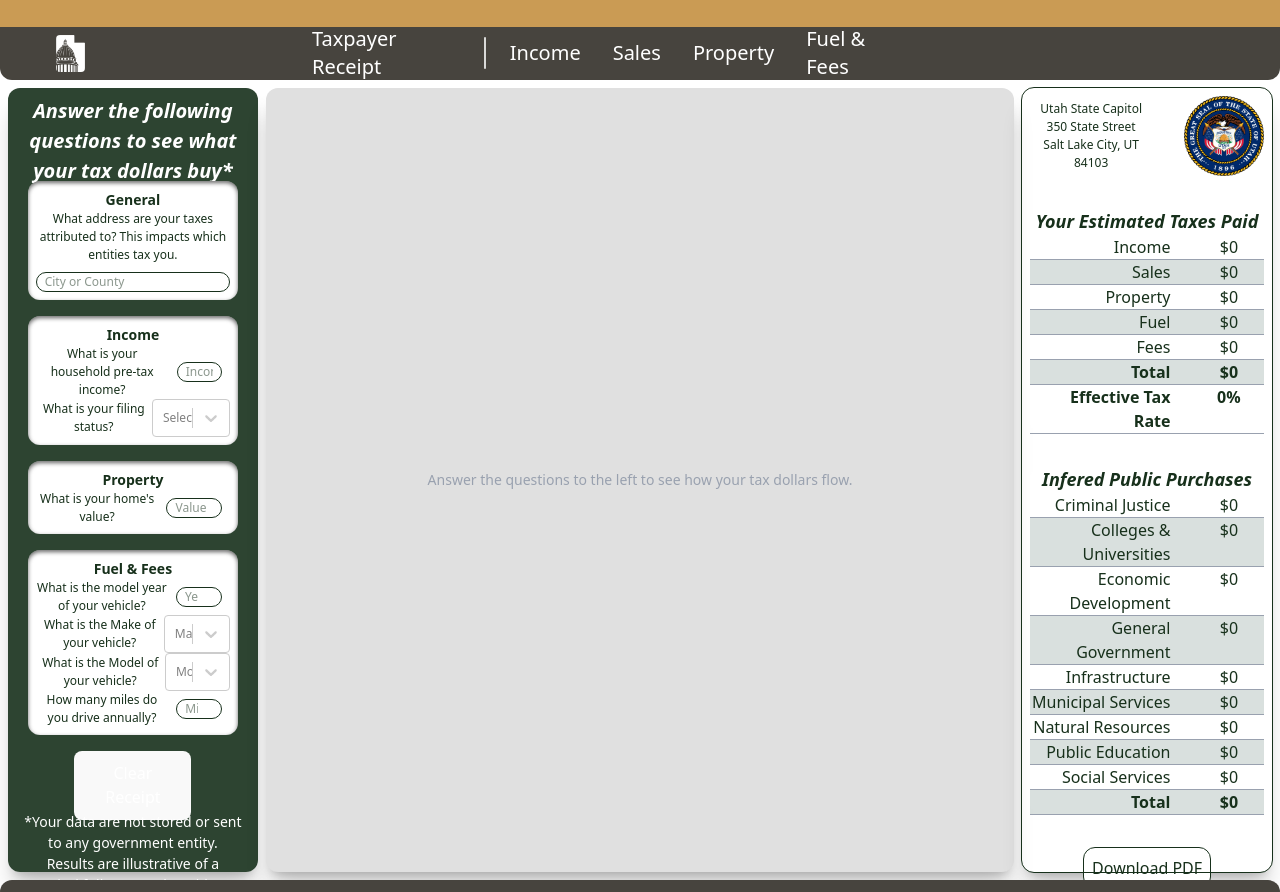
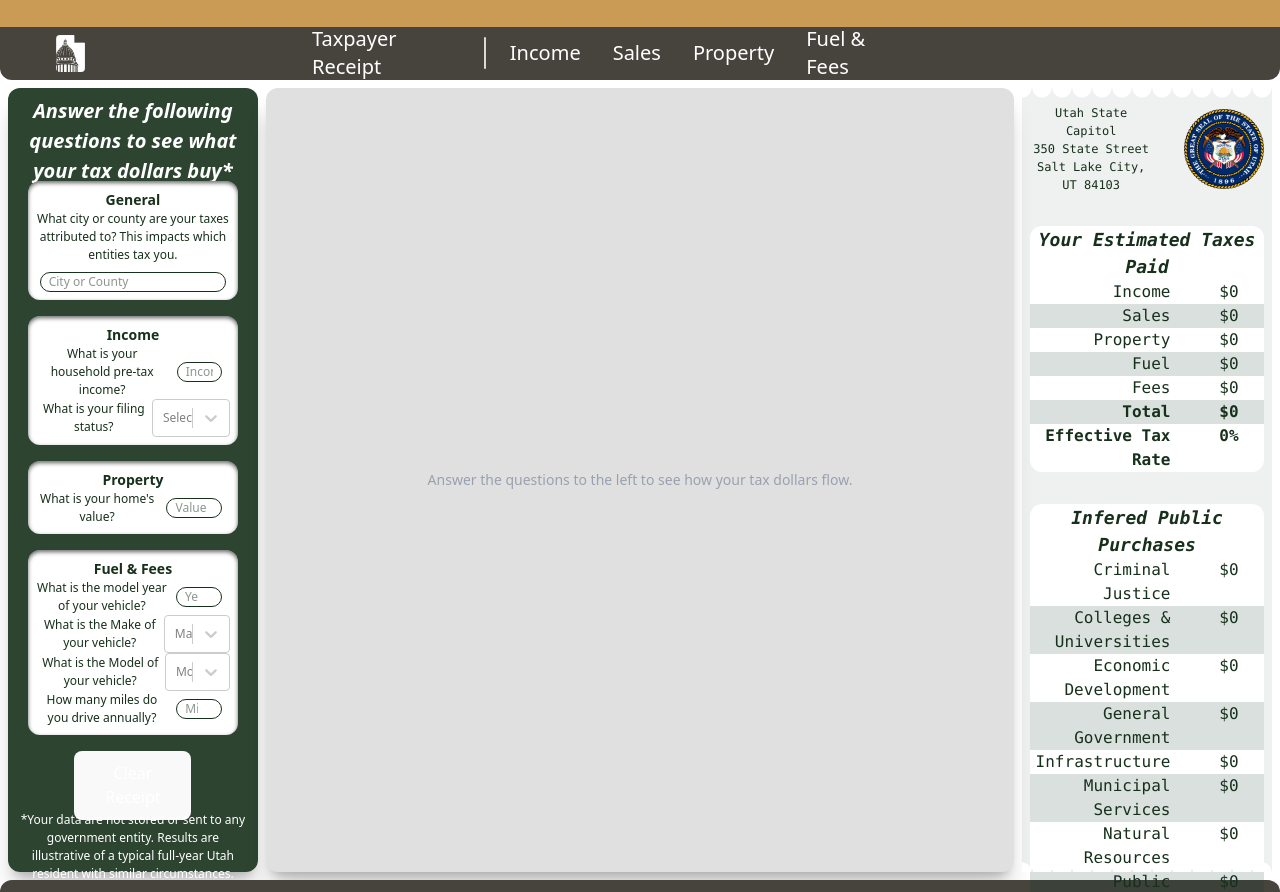
Before and after one commit to LFA-Economics-Team/Taxpayer-Receipt, a React (Vite) app in the folder app/: page / in a window 1280 px wide. Shown: the top 892 px of the page. Built offline with nearby package versions, Linux system fonts and the light colour scheme.

Commit message:
daily work 5-4-2026

```diff
--- a/app/src/AppContext.tsx
+++ b/app/src/AppContext.tsx
@@ -106,6 +106,9 @@ type AppState = {
   upsertFirstCar: (patch: Partial<Omit<Car, "id">>) => void;
 
   clearAll: () => void;
+
+  stateOnly: boolean;
+  setStateOnly: (v: boolean) => void;
 
   incomeTax: number;
   propertyTax: number;
@@ -476,6 +479,8 @@ export function AppProvider({ children }: { children: React.ReactNode }) {
     primaryPropLon,
   ]);
 
+  const [stateOnly, setStateOnly] = useState(false);
+
   const clearAll = () => {
     setIncomeInfo({
       annualIncome: 0,
@@ -752,6 +757,8 @@ export function AppProvider({ children }: { children: React.ReactNode }) {
         removeCar,
         upsertFirstCar,
         clearAll,
+        stateOnly,
+        setStateOnly,
         incomeTax,
         propertyTax,
         salesTax,
--- a/app/src/components/Home/ControlBlock.tsx
+++ b/app/src/components/Home/ControlBlock.tsx
@@ -60,10 +60,10 @@ export function ControlBlock() {
 
       <div className="flex flex-col h-8/10 items-center gap-4">
         {/* General */}
-        <div className="flex flex-col w-9/10 bg-white text-[12px] text-[#17301b] rounded-xl pt-2 inset-shadow-sm/60">
+        <div className="flex flex-col w-9/10 bg-white text-[12px] text-[#17301b] rounded-xl pt-2 px-1 inset-shadow-sm/60">
           <div className="font-bold text-[14px]">General</div>
           <div>
-            What address are your taxes attributed to? This impacts which
+            What city or county are your taxes attributed to? This impacts which
             entities tax you.
           </div>
           <input
@@ -73,8 +73,18 @@ export function ControlBlock() {
             onChange={(e) => upsertPrimaryProperty({ address: e.target.value })}
             onBlur={async (e) => {
               const coords = await geocodeAddress(e.target.value);
-              if (coords)
-                upsertPrimaryProperty({ address: e.target.value, ...coords });
+              if (coords) {
+                const { city, county, ...latLon } = coords;
+                const normalizedCounty = county?.replace(/ County$/i, "") ?? "";
+                upsertPrimaryProperty({
+                  address: city ?? county ?? e.target.value,
+                  county: normalizedCounty,
+                  ...latLon,
+                });
+                if (cars.length > 0) {
+                  upsertFirstCar({ county: normalizedCounty });
+                }
+              }
             }}
           />
         </div>
@@ -168,6 +178,7 @@ export function ControlBlock() {
                 upsertFirstCar({
                   year: Number(e.target.value) || 0,
                   model: "",
+                  county: primaryProperty?.county ?? "",
                 })
               }
             />
@@ -183,7 +194,11 @@ export function ControlBlock() {
                 MakeOptions.find((o) => o.value === firstCar?.make) ?? null
               }
               onChange={(opt) =>
-                upsertFirstCar({ make: opt?.value ?? "", model: "" })
+                upsertFirstCar({
+                  make: opt?.value ?? "",
+                  model: "",
+                  county: primaryProperty?.county ?? "",
+                })
               }
             />
           </div>
@@ -206,7 +221,12 @@ export function ControlBlock() {
                     ).find((o) => o.value === firstCar.model) ?? null)
                   : null
               }
-              onChange={(opt) => upsertFirstCar({ model: opt?.value ?? "" })}
+              onChange={(opt) =>
+                upsertFirstCar({
+                  model: opt?.value ?? "",
+                  county: primaryProperty?.county ?? "",
+                })
+              }
             />
           </div>
 
@@ -218,7 +238,10 @@ export function ControlBlock() {
               placeholder="Miles"
               value={firstCar?.miles || ""}
               onChange={(e) =>
-                upsertFirstCar({ miles: Number(e.target.value) || 0 })
+                upsertFirstCar({
+                  miles: Number(e.target.value) || 0,
+                  county: primaryProperty?.county ?? "",
+                })
               }
             />
           </div>
@@ -232,10 +255,10 @@ export function ControlBlock() {
         </button>
       </div>
 
-      <div className="flex flex-col h-1/10 p-2 text-[14px]">
+      <div className="flex flex-col h-1/10 pt-2 text-[12px]">
         *Your data are not stored or sent to any government entity. Results are
         illustrative of a typical full-year Utah resident with similar
-        circumstances.
+        circumstances. Values may differ between pages due to rounding.
       </div>
     </div>
   );
--- a/app/src/components/Home/HomeContent.tsx
+++ b/app/src/components/Home/HomeContent.tsx
@@ -1,7 +1,11 @@
 "use client";
 
 import { useRef, useState } from "react";
-import { useAppContext } from "../../AppContext";
+import {
+  useAppContext,
+  INCOME_TAX_ENTITY_SHARES,
+  FUEL_TAX_ENTITY_SHARES,
+} from "../../AppContext";
 import { rasterizeSvg } from "../../utils/rasterizeSvg";
 import { ControlBlock } from "./ControlBlock";
 import { SankeyBlock } from "./SankeyBlock";
@@ -20,6 +24,12 @@ export function HomeContent() {
     fees,
     totalTax,
     purposeAmounts,
+    entityAmounts,
+    entityPurposeMap,
+    propertyTaxEntityShares,
+    salesEntityShares,
+    feesEntityShares,
+    stateOnly,
     properties,
     cars,
   } = useAppContext();
@@ -42,6 +52,27 @@ export function HomeContent() {
         properties.find((p) => p.prime) ?? properties[0];
       const firstCar = cars[0];
 
+      const stateTotal = entityAmounts["state"] ?? 0;
+      const statePurposes = entityPurposeMap["state"] ?? {};
+      const pdfTaxAmounts = stateOnly
+        ? {
+            incomeTax: incomeTax * INCOME_TAX_ENTITY_SHARES.state,
+            salesTax: salesTax * salesEntityShares.state,
+            propertyTax: propertyTax * propertyTaxEntityShares.state,
+            fuelTax: fuelTax * FUEL_TAX_ENTITY_SHARES.state,
+            fees: fees * feesEntityShares.state,
+          }
+        : { incomeTax, salesTax, propertyTax, fuelTax, fees };
+      const pdfTotalTax = stateOnly ? stateTotal : totalTax;
+      const pdfPurposeAmounts = stateOnly
+        ? Object.fromEntries(
+            Object.entries(statePurposes).map(([k, share]) => [
+              k,
+              stateTotal * share,
+            ]),
+          )
+        : purposeAmounts;
+
       const blob = await pdf(
         <ReceiptPDF
           userInputs={{
@@ -54,9 +85,9 @@ export function HomeContent() {
             carModel: firstCar?.model ?? "",
             carMiles: firstCar?.miles ?? 0,
           }}
-          taxAmounts={{ incomeTax, salesTax, propertyTax, fuelTax, fees }}
-          totalTax={totalTax}
-          purposeAmounts={purposeAmounts}
+          taxAmounts={pdfTaxAmounts}
+          totalTax={pdfTotalTax}
+          purposeAmounts={pdfPurposeAmounts}
           sankeyImageUrl={sankeyImageUrl}
           utahSealUrl={utahSealUrl}
         />,
--- a/app/src/components/Home/ReceiptPDF.tsx
+++ b/app/src/components/Home/ReceiptPDF.tsx
@@ -164,7 +164,7 @@ export function ReceiptPDF({
         <View style={s.inputsSection}>
           {!!address && (
             <View style={s.inputCell}>
-              <Text style={s.inputLabel}>Address</Text>
+              <Text style={s.inputLabel}>City or County</Text>
               <Text style={s.inputValue}>{address}</Text>
             </View>
           )}
--- a/app/src/components/Home/ResultsBlock.tsx
+++ b/app/src/components/Home/ResultsBlock.tsx
@@ -1,5 +1,9 @@
 import { Fragment } from "react";
-import { useAppContext } from "../../AppContext";
+import {
+  useAppContext,
+  INCOME_TAX_ENTITY_SHARES,
+  FUEL_TAX_ENTITY_SHARES,
+} from "../../AppContext";
 import { formatDollars } from "../MetaMisc/types";
 
 export const TAX_ROW_CONFIG = [
@@ -57,14 +61,62 @@ export function ResultsBlock({
   isGeneratingPdf: boolean;
 }) {
   const ctx = useAppContext();
-  const { incomeInfo, totalTax, purposeAmounts } = ctx;
-  const totalPurpose = PURPOSE_ROW_CONFIG.reduce(
-    (s, { key }) => s + (purposeAmounts[key] ?? 0),
-    0,
-  );
+  const {
+    incomeInfo,
+    totalTax,
+    purposeAmounts,
+    entityAmounts,
+    entityPurposeMap,
+    propertyTaxEntityShares,
+    salesEntityShares,
+    feesEntityShares,
+    stateOnly,
+  } = ctx;
+
+  const stateShares: Record<string, number> = {
+    incomeTax: INCOME_TAX_ENTITY_SHARES.state,
+    salesTax: salesEntityShares.state,
+    propertyTax: propertyTaxEntityShares.state,
+    fuelTax: FUEL_TAX_ENTITY_SHARES.state,
+    fees: feesEntityShares.state,
+  };
+
+  const statePurposes = entityPurposeMap["state"] ?? {};
+  const stateTotal = entityAmounts["state"] ?? 0;
+
+  const displayTax = (key: string) =>
+    stateOnly
+      ? (ctx[key as keyof typeof ctx] as number) * stateShares[key]
+      : (ctx[key as keyof typeof ctx] as number);
+
+  const displayPurpose = (key: string) =>
+    stateOnly
+      ? stateTotal * (statePurposes[key] ?? 0)
+      : (purposeAmounts[key] ?? 0);
+
+  const displayTaxTotal = stateOnly ? stateTotal : totalTax;
+
+  const totalPurpose = stateOnly
+    ? stateTotal
+    : PURPOSE_ROW_CONFIG.reduce(
+        (s, { key }) => s + (purposeAmounts[key] ?? 0),
+        0,
+      );
 
   return (
-    <div className="flex flex-col w-1/5 justify-between m-2 p-2 gap-8 text-[#17301b] rounded-xl shadow-xl/20 outline-1">
+    <div
+      className="relative flex flex-col w-1/5 justify-between m-2 p-2 pt-4 pb-4 gap-8 text-[#17301b] font-mono"
+      style={{ backgroundColor: "#022c2210" }}
+    >
+      {/* Top scalloped edge */}
+      <div
+        className="absolute top-0 left-0 right-0 pointer-events-none"
+        style={{
+          height: "12px",
+          background:
+            "radial-gradient(circle at 10px 0, white 9px, transparent 10px) -10px 0 / 20px 12px repeat-x",
+        }}
+      />
       <div className="flex flex-row justify-center gap-8 items-center text-[12px] text-center">
         <div>
           <div>Utah State Capitol</div>
@@ -82,7 +134,7 @@ export function ResultsBlock({
         <div className="italic font-bold text-center text-[18px]">
           Your Estimated Taxes Paid
         </div>
-        <div className="grid h-full w-full place-self-center grid-cols-[60%_10%_30%] divide-y divide-gray-400">
+        <div className="grid h-full w-full place-self-center grid-cols-[60%_10%_30%]">
           {TAX_ROW_CONFIG.map(({ label, key }, i) => {
             const shade = i % 2 === 1 ? "bg-emerald-950/15" : "";
             return (
@@ -90,7 +142,7 @@ export function ResultsBlock({
                 <div className={shade}>{label}</div>
                 <div className={shade}></div>
                 <div className={`text-center ${shade}`}>
-                  {formatDollars(ctx[key])}
+                  {formatDollars(displayTax(key))}
                 </div>
               </Fragment>
             );
@@ -98,17 +150,16 @@ export function ResultsBlock({
           <div className="font-bold bg-emerald-950/15">Total</div>
           <div className="bg-emerald-950/15"></div>
           <div className="font-bold text-center bg-emerald-950/15">
-            {formatDollars(totalTax)}
+            {formatDollars(displayTaxTotal)}
           </div>
           <div className="font-bold">Effective Tax Rate</div>
           <div></div>
           <div className="font-bold text-center">
             {incomeInfo.annualIncome === 0
               ? 0
-              : ((100 * totalTax) / incomeInfo.annualIncome).toFixed(2)}
+              : ((100 * displayTaxTotal) / incomeInfo.annualIncome).toFixed(2)}
             %
           </div>
-          <div className="col-span-3"></div>
         </div>
       </div>
 
@@ -116,7 +167,7 @@ export function ResultsBlock({
         <div className="italic font-bold text-center text-[18px]">
           Infered Public Purchases
         </div>
-        <div className="grid h-full w-full place-self-center grid-cols-[60%_10%_30%] divide-y divide-gray-400 text-right">
+        <div className="grid h-full w-full place-self-center grid-cols-[60%_10%_30%] text-right">
           {PURPOSE_ROW_CONFIG.map(({ label, key }, i) => {
             const shade = i % 2 === 1 ? "bg-emerald-950/15" : "";
             return (
@@ -124,7 +175,7 @@ export function ResultsBlock({
                 <div className={shade}>{label}</div>
                 <div className={shade}></div>
                 <div className={`text-center ${shade}`}>
-                  {formatDollars(purposeAmounts[key] ?? 0)}
+                  {formatDollars(displayPurpose(key))}
                 </div>
               </Fragment>
             );
@@ -134,7 +185,6 @@ export function ResultsBlock({
           <div className="font-bold text-center bg-emerald-950/15">
             {formatDollars(totalPurpose)}
           </div>
-          <div className="col-span-3"></div>
         </div>
       </div>
 
@@ -146,6 +196,16 @@ export function ResultsBlock({
           {isGeneratingPdf ? "Generating..." : "Download PDF"}
         </div>
       </div>
+
+      {/* Bottom scalloped edge */}
+      <div
+        className="absolute bottom-0 left-0 right-0 pointer-events-none"
+        style={{
+          height: "12px",
+          background:
+            "radial-gradient(circle at 10px 12px, white 9px, transparent 10px) -10px 0 / 20px 12px repeat-x",
+        }}
+      />
     </div>
   );
 }
--- a/app/src/components/Home/SankeyBlock.tsx
+++ b/app/src/components/Home/SankeyBlock.tsx
@@ -39,6 +39,8 @@ export function SankeyBlock({
   containerRef: React.RefObject<HTMLDivElement | null>;
 }) {
   const {
+    stateOnly,
+    setStateOnly,
     incomeTax,
     propertyTax,
     salesTax,
@@ -66,7 +68,7 @@ export function SankeyBlock({
     fees: feesEntityShares,
   };
 
-  const namedLinks = [
+  const allLinks = [
     ...TAX_KEYS.flatMap((tax) =>
       Object.entries(sharesByTax[tax]).map(([entity, share]) => ({
         source: NODE_NAME[tax],
@@ -83,12 +85,43 @@ export function SankeyBlock({
     ),
   ].filter((l) => l.value > 0);
 
+  const stateName = NODE_NAME["state"];
+  const namedLinks = stateOnly
+    ? allLinks.filter((l) => l.source === stateName || l.target === stateName)
+    : allLinks;
+
   const inner = (() => {
-    if (namedLinks.length === 0) {
+    if (allLinks.length === 0) {
       return (
         <div className="text-gray-400 text-sm m-auto">
           Answer the questions to the left to see how your tax dollars flow.
         </div>
+      );
+    }
+
+    const toggleButton = (
+      <div className="flex justify-end px-4 pt-3">
+        <button
+          onClick={() => setStateOnly(!stateOnly)}
+          className={`text-xs px-3 py-1 rounded-full border transition-colors ${
+            stateOnly
+              ? "bg-blue-600 text-white border-blue-600"
+              : "bg-white text-white border-blue-600 hover:border-blue-400"
+          }`}
+        >
+          {stateOnly ? "State only" : "All entities"}
+        </button>
+      </div>
+    );
+
+    if (namedLinks.length === 0) {
+      return (
+        <>
+          {toggleButton}
+          <div className="text-gray-400 text-sm m-auto">
+            No state data to display.
+          </div>
+        </>
       );
     }
 
@@ -111,7 +144,12 @@ export function SankeyBlock({
       })),
     };
 
-    return <ReceiptSankey data={data} containerRef={containerRef} />;
+    return (
+      <>
+        {toggleButton}
+        <ReceiptSankey data={data} containerRef={containerRef} />
+      </>
+    );
   })();
 
   return (
--- a/app/src/components/MetaMisc/types.tsx
+++ b/app/src/components/MetaMisc/types.tsx
@@ -93,6 +93,8 @@ export type SalesLocation = {
   foodSpending: number;
   lat?: number;
   lon?: number;
+  city?: string | null;
+  county?: string | null;
 };
 
 export type SalesFeatureProps = {
@@ -141,6 +143,8 @@ export type Property = {
   liability?: number;
   lat?: number;
   lon?: number;
+  city?: string | null;
+  county?: string | null;
 };
 
 export type Entity = {
@@ -423,14 +427,23 @@ export function formatDollars(
   });
 }
 
-export async function geocodeAddress(
-  address: string,
-): Promise<{ lat: number; lon: number } | null> {
-  const url = `https://nominatim.openstreetmap.org/search?q=${encodeURIComponent(address)}&format=json&limit=1`;
+export async function geocodeAddress(address: string): Promise<{
+  lat: number;
+  lon: number;
+  city: string | null;
+  county: string | null;
+} | null> {
+  const url = `https://nominatim.openstreetmap.org/search?q=${encodeURIComponent(address)}&format=json&limit=1&addressdetails=1`;
   const res = await fetch(url, { headers: { "Accept-Language": "en" } });
   const data = await res.json();
   if (!data.length) return null;
-  return { lat: parseFloat(data[0].lat), lon: parseFloat(data[0].lon) };
+  const addr = data[0].address ?? {};
+  return {
+    lat: parseFloat(data[0].lat),
+    lon: parseFloat(data[0].lon),
+    city: addr.city ?? addr.town ?? addr.village ?? null,
+    county: addr.county ?? null,
+  };
 }
 
 // Standard Text
--- a/app/src/components/Property/PropertyInputBlock.tsx
+++ b/app/src/components/Property/PropertyInputBlock.tsx
@@ -17,7 +17,14 @@ function PropertyCard({
   const handleAddressBlur = async () => {
     if (!property.address) return;
     const coords = await geocodeAddress(property.address);
-    if (coords) onChange({ ...property, ...coords });
+    if (coords) {
+      const { city, county, ...latLon } = coords;
+      onChange({
+        ...property,
+        address: city ?? county ?? property.address,
+        ...latLon,
+      });
+    }
   };
 
   return (
--- a/app/src/components/Property/PropertyResultsBlock.tsx
+++ b/app/src/components/Property/PropertyResultsBlock.tsx
@@ -17,7 +17,7 @@ function ResultCard({ entity }: { entity: Entity }) {
       <div className=" flex flex-row justify-around xt-sm text-gray-600">
         <div>Estimated Liability: </div>
         <span className="font-semibold text-black">
-          {formatDollars(entity.liability)}
+          {formatDollars(entity.liability, 0, 0)}
         </span>
       </div>
     </div>
@@ -47,7 +47,7 @@ export function PropertyResultsBlock({ entities }: { entities: Entity[] }) {
             ))}
           </div>
           <div className="py-1 border-t bg-white rounded-xl border-gray-400 font-bold text-base shrink-0">
-            Total: {formatDollars(total)}
+            Total: {formatDollars(total, 0, 0)}
           </div>
           <ResultsDisclaimer />
         </>
--- a/app/src/components/Sales/SalesInputBlock.tsx
+++ b/app/src/components/Sales/SalesInputBlock.tsx
@@ -18,7 +18,14 @@ function SalesCard({
   const handleAddressBlur = async () => {
     if (!location.address) return;
     const coords = await geocodeAddress(location.address);
-    if (coords) onChange({ ...location, ...coords });
+    if (coords) {
+      const { city, county, ...latLon } = coords;
+      onChange({
+        ...location,
+        address: city ?? county ?? location.address,
+        ...latLon,
+      });
+    }
   };
 
   return (
--- a/app/src/components/Sales/SalesResultsBlock.tsx
+++ b/app/src/components/Sales/SalesResultsBlock.tsx
@@ -63,7 +63,7 @@ function ResultCard({ location, feature }: SalesLocationWithFeature) {
                 {(p[key] * 100).toFixed(2)}%
               </div>
               <div key={key} className="col-start-3 text-right">
-                {formatDollars(liability)}
+                {formatDollars(liability, 0, 0)}
               </div>
             </>
           );
@@ -75,7 +75,7 @@ function ResultCard({ location, feature }: SalesLocationWithFeature) {
           {(p.CURRRATE * 100).toFixed(2)}%
         </div>
         <div className="grid col-start-3 border-t border-gray-300 font-bold pt-1 text-right">
-          {formatDollars(totalLiability)}
+          {formatDollars(totalLiability, 0, 0)}
         </div>
       </div>
     </div>
```
Also changed, not shown: 1 other file (tests, documents, lock files or other folders).
